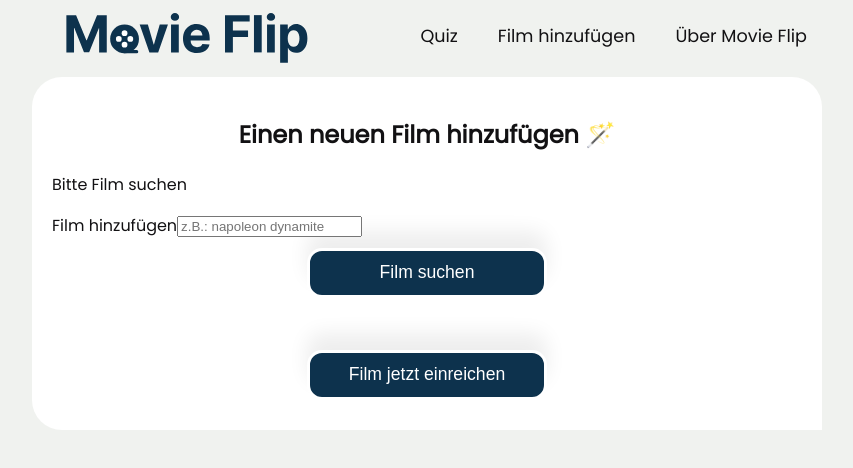
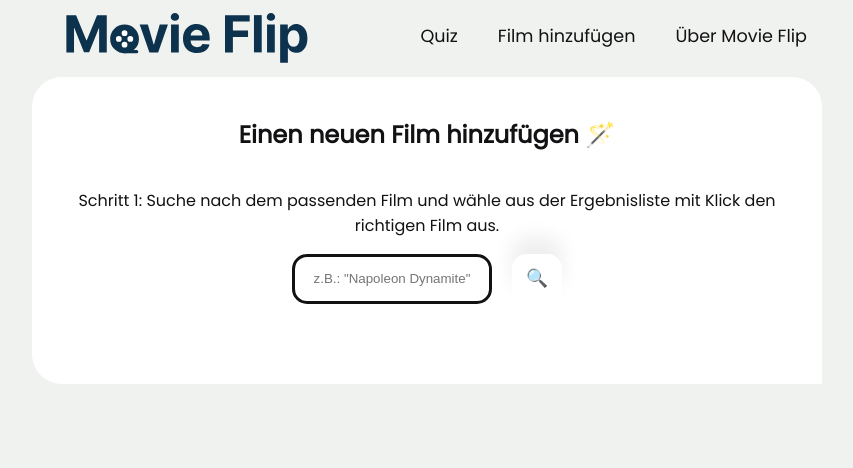
Before and after one commit to flipkoehler/capstone-project-ts, a Next.js app: page /add-a-movie in a window 1280 px wide. Shown: the top 468 px of the page, without its empty margins (213-1066 px from the left). Built offline with nearby package versions, Linux system fonts and the light colour scheme.

Commit message:
small refactoring and add styling

```diff
--- a/components/AddAMovie/AddAMovie.js
+++ b/components/AddAMovie/AddAMovie.js
@@ -1,13 +1,15 @@
 import { useState } from "react";
+import Image from "next/image";
+import styled from "styled-components";
 
-export default function AddAMovie() {
+export default function AddAMovie({ entryIsClicked }) {
   const defaultArrayForTheSearch = {
     results: [],
   };
 
   const [searchResults, setSearchResults] = useState(defaultArrayForTheSearch);
   const [pickedMovie, setPickedMovie] = useState();
-  console.log(pickedMovie, "picked");
+  console.log(pickedMovie);
 
   // 1 Step: Serch for movies that machtes the searchterm
   async function handleSearch(event) {
@@ -60,31 +62,114 @@ export default function AddAMovie() {
 
   return (
     <section>
-      <form onSubmit={() => handleSearch(event)}>
-        <h1>Einen neuen Film hinzufügen 🪄</h1>
-        <p>Bitte Film suchen</p>
+      <StyledForm onSubmit={() => handleSearch(event)}>
+        <StyledH1>Einen neuen Film hinzufügen 🪄</StyledH1>
+        <p>
+          Schritt 1: Suche nach dem passenden Film und wähle aus der
+          Ergebnisliste mit Klick den richtigen Film aus.
+        </p>
         <label htmlFor="searchMovie"> </label>
-        Film hinzufügen
-        <input
+
+        <StyledInput
           type="text"
           name="searchMovie"
-          placeholder="z.B.: napoleon dynamite"
+          placeholder='z.B.: "Napoleon Dynamite"'
           required="required"
         />
-        <button type="submit">Film suchen</button>
-      </form>
-      <ul>
+        <StyledButton type="submit">🔍</StyledButton>
+        <StyledSpan>
+          {searchResults.results.length > 19 &&
+            "Der eingegeben Suchbegriff hat mehr als 20 Treffer. Bitte verfeinere deine Eingabe für bessere Treffer."}
+          {searchResults.total_pages === 0 &&
+            "Es wurde kein passender Eintrag zu deinem Suchbegriff gefunden. Bitte verwende einen anderen Suchbegriff."}
+        </StyledSpan>
+      </StyledForm>
+      <StyledSearchResultParent>
         {searchResults.results.map((movie, index) => {
           return (
-            <li key={index} onClick={() => getDetailData(movie)}>
+            <StyledSearchResult
+              key={movie.id}
+              onClick={() => getDetailData(movie)}
+            >
+              <ImageDiv>
+                <Image
+                  src={`https://image.tmdb.org/t/p/w500/${movie.poster_path}`}
+                  alt={movie.title}
+                  width={40}
+                  height={50}
+                  priority
+                />
+              </ImageDiv>
               {movie.title} ({movie.release_date})
-            </li>
+            </StyledSearchResult>
           );
         })}
-      </ul>
+      </StyledSearchResultParent>
       <form onSubmit={() => handleCreateData(event, pickedMovie)}>
-        <button type="submit">Film jetzt einreichen</button>
+        {pickedMovie !== undefined && (
+          <button type="submit">Film jetzt einreichen</button>
+        )}
       </form>
     </section>
   );
 }
+
+const StyledSearchResult = styled.div`
+  display: flex;
+  margin: 5px;
+  width: 300px;
+  border: 2px solid var(--smokeyBlack);
+  padding: 2px;
+
+  &:hover {
+    background-color: var(--lightGray);
+    cursor: pointer;
+  }
+`;
+
+const StyledSearchResultParent = styled.div`
+  display: flex;
+  flex-wrap: wrap;
+  justify-content: center;
+`;
+
+const StyledForm = styled.form`
+  display: flex;
+  flex-wrap: wrap;
+  align-items: center;
+  justify-content: center;
+  text-align: center;
+`;
+
+const StyledInput = styled.input`
+  border: 3px solid var(--smokeyBlack);
+  border-radius: 15px;
+  width: 200px;
+  height: 50px;
+  margin: 0 0 20px 0;
+  text-align: center;
+`;
+
+const StyledButton = styled.button`
+  background-color: transparent;
+  width: 50px;
+  height: 50px;
+  padding: 0;
+  margin: 0 0 20px 20px;
+`;
+
+const StyledH1 = styled.h1`
+  width: 100%;
+`;
+
+const ImageDiv = styled.div`
+  width: 60px;
+`;
+
+const StyledSpan = styled.span`
+  font-size: 0.9rem;
+  text-align: center;
+  font-style: italic;
+  width: 80%;
+  margin: 20px;
+`;
```
